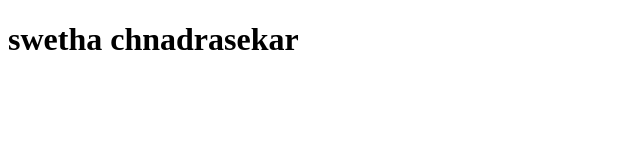
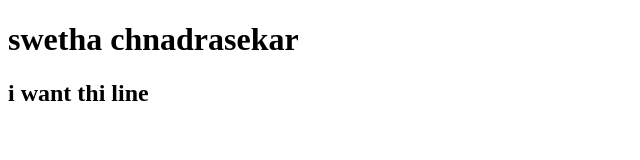
Before and after one commit to Swetha14300/portfolio, a plain HTML site: page index.html in a window 1280 px wide. Shown: the whole page, without its empty margins (0-640 px from the left). Drawn offline with Linux system fonts and the light colour scheme.

Commit message:
!fix:  cahnges added

```diff
--- a/index.html
+++ b/index.html
@@ -7,6 +7,6 @@
 </head>
 <body>
     <h1>swetha chnadrasekar</h1>
-
+    <h2> i want thi line</h2>
 </body>
 </html>
```
